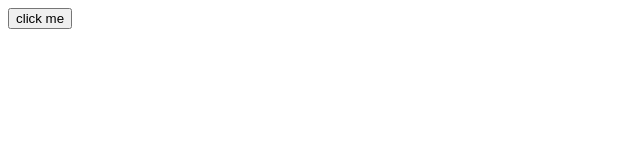
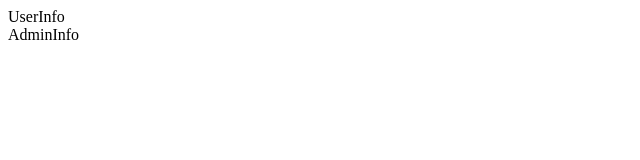
Before and after one commit to muxlisa-maxmudova/typescript, a React (Vite) app: page / in a window 1280 px wide. Shown: the top 160 px of the page, without its empty margins (0-640 px from the left). Built offline with nearby package versions, Linux system fonts and the light colour scheme.

Commit message:
types are written

```diff
--- a/src/App.tsx
+++ b/src/App.tsx
@@ -1,9 +1,22 @@
-import Button from "./components/Button.tsx";
+import UserInfo from "./components/UserInfo.tsx";
+import AdminInfo from "./components/AdminInfo.tsx";
 const App = () => {
+    const user = {
+        id:1,
+        name:'Joe',
+        email:'joe@gmail.com',
+    };
+    const admin = {
+        id:1,
+        name:'Jenna',
+        email:'jenna@gmail.com',
+        role:'admin',
+        lastLogin: new Date(),
+    };
     return (
         <div>
-            <Button label={'click me'} onClick={() => {
-                console.log('Hello world')}} disabled={false}/>
+            <UserInfo user={user}  />
+            <AdminInfo admin={admin}/>
         </div>
     )
 }
--- /dev/null
+++ b/src/components/AdminInfo.tsx
@@ -0,0 +1,6 @@
+const AdminInfo = () => {
+    return (
+        <div>AdminInfo</div>
+    )
+}
+export default AdminInfo
--- /dev/null
+++ b/src/components/UserInfo.tsx
@@ -0,0 +1,6 @@
+const UserInfo = () => {
+    return (
+        <div>UserInfo</div>
+    )
+}
+export default UserInfo
```
Also changed, not shown: src/types.ts (added, +12 -0 lines).
